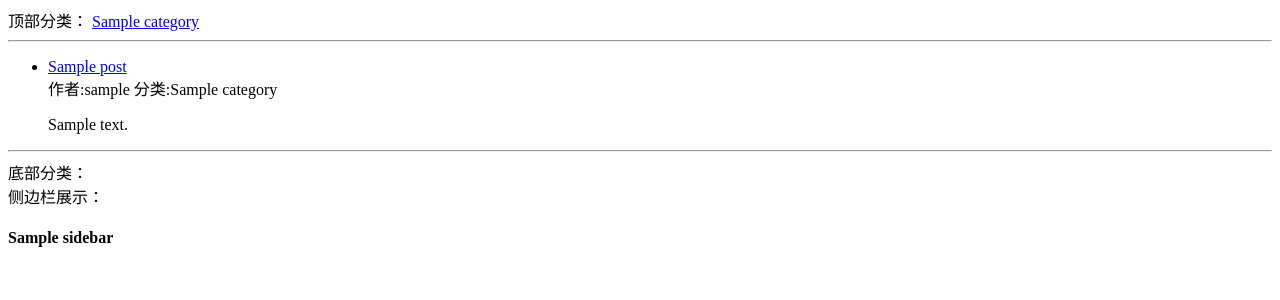
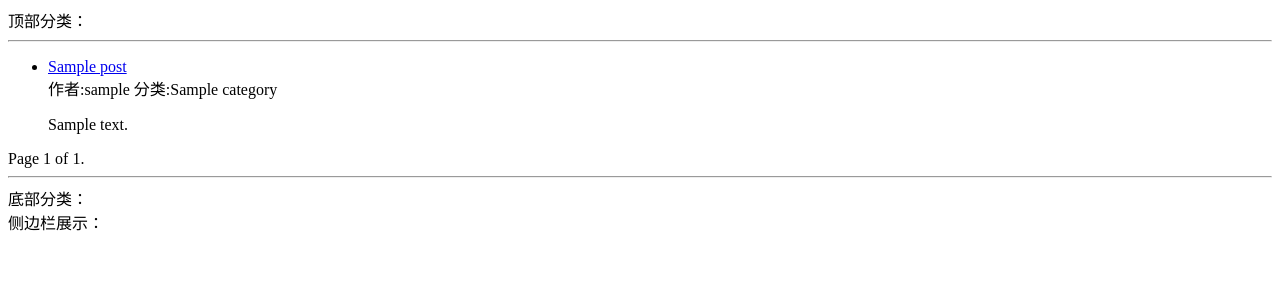
Before and after one commit to joyc/typeidea, a Django app: page /tag/1/ in a window 1280 px wide. Shown: the top 300 px of the page. Run offline with Django 3.2, Linux system fonts and the light colour scheme; tables that the repository leaves empty hold one stand-in row (values such as "Sample post").

Commit message:
change to cbv

```diff
--- a/typeidea/blog/views.py
+++ b/typeidea/blog/views.py
@@ -1,9 +1,11 @@
 from django.shortcuts import render
+from django.views.generic import ListView, DetailView
 
 from config.models import SideBar
 from .models import Post, Category
 
 
+# 改为 class based view - ListView
 def post_list(request, category_id=None, tag_id=None):
     tag = None
     category = None
@@ -25,15 +27,27 @@
     return render(request, 'blog/list.html', context=context)
 
 
-def post_detail(request, post_id=None):
-    try:
-        post = Post.objects.get(id=post_id)
-    except Post.DoesNotExist:
-        post = None
-    context = {
-        'post': post,
-        'sidebars': SideBar.get_all(),
-    }
-    context.update(Category.get_nav())
+class PostListView(ListView):
+    queryset = Post.latest_posts()
+    paginate_by = 1  # 分页设置的每页数量
+    context_object_name = 'post_list'  # 如果不设置则在模板中要使用 object_list 变量
+    template_name = 'blog/list.html'
 
-    return render(request, 'blog/detail.html', context=context)
+# 改为 class based view - DetailView
+# def post_detail(request, post_id=None):
+#     try:
+#         post = Post.objects.get(id=post_id)
+#     except Post.DoesNotExist:
+#         post = None
+#     context = {
+#         'post': post,
+#         'sidebars': SideBar.get_all(),
+#     }
+#     context.update(Category.get_nav())
+#
+#     return render(request, 'blog/detail.html', context=context)
+
+
+class PostDetailView(DetailView):
+    model = Post
+    template_name = 'blog/detail.html'
--- a/typeidea/typeidea/templates/blog/detail.html
+++ b/typeidea/typeidea/templates/blog/detail.html
@@ -1,6 +1,3 @@
-{% extends "./base.html" %}
-{% block title %} {{ post.title }} {% endblock %}
-{% block main %}
 {% if post %}
 <h1>{{ post.title }}</h1>
 <div>
@@ -12,4 +9,3 @@
     {{ post.content }}
 </p>
 {% endif %}
-{% endblock %}
--- a/typeidea/typeidea/templates/blog/list.html
+++ b/typeidea/typeidea/templates/blog/list.html
@@ -20,4 +20,16 @@
     </li>
     {% endfor %}
     </ul>
+    {% if page_obj %}
+
+    {% if page_obj.has_previous %}
+        <a href="?page={{ page_obj.previous_page_number }}">上一页</a>
+        {% endif %}
+        Page {{ page_obj.number }} of {{ paginator.num_pages }}.
+    {% if page_obj.has_next %}
+        <a href="?page={{ page_obj.next_page_number }}">下一页</a>
+        {% endif %}
+
+    {% endif %}
+
 {% endblock %}
--- a/typeidea/typeidea/urls.py
+++ b/typeidea/typeidea/urls.py
@@ -16,15 +16,15 @@
 from django.conf.urls import url
 from django.contrib import admin
 
-from blog.views import post_list, post_detail
+from blog.views import PostListView, PostDetailView
 from config.views import links
 from .custom_site import custom_site
 
 urlpatterns = [
-    url(r'^$', post_list, name="index"),
-    url(r'^category/(?P<category_id>\d+)/$', post_list, name="category-list"),
-    url(r'^tag/(?P<tag_id>\d+)/$', post_list, name="tag-list"),
-    url(r'^post/(?P<post_id>\d+).html$', post_detail, name="post-detail"),
+    url(r'^$', PostListView.as_view(), name="index"),
+    url(r'^category/(?P<category_id>\d+)/$', PostListView.as_view(), name="category-list"),
+    url(r'^tag/(?P<tag_id>\d+)/$', PostListView.as_view(), name="tag-list"),
+    url(r'^post/(?P<pk>\d+).html$', PostDetailView.as_view(), name="post-detail"),
     url(r'^links/$', links, name="links"),
     url(r'^super_admin/', admin.site.urls, name="super-admin"),
     url(r'^admin/', custom_site.urls, name="admin"),
```
Lines whose indentation alone changed are shown as unchanged.
